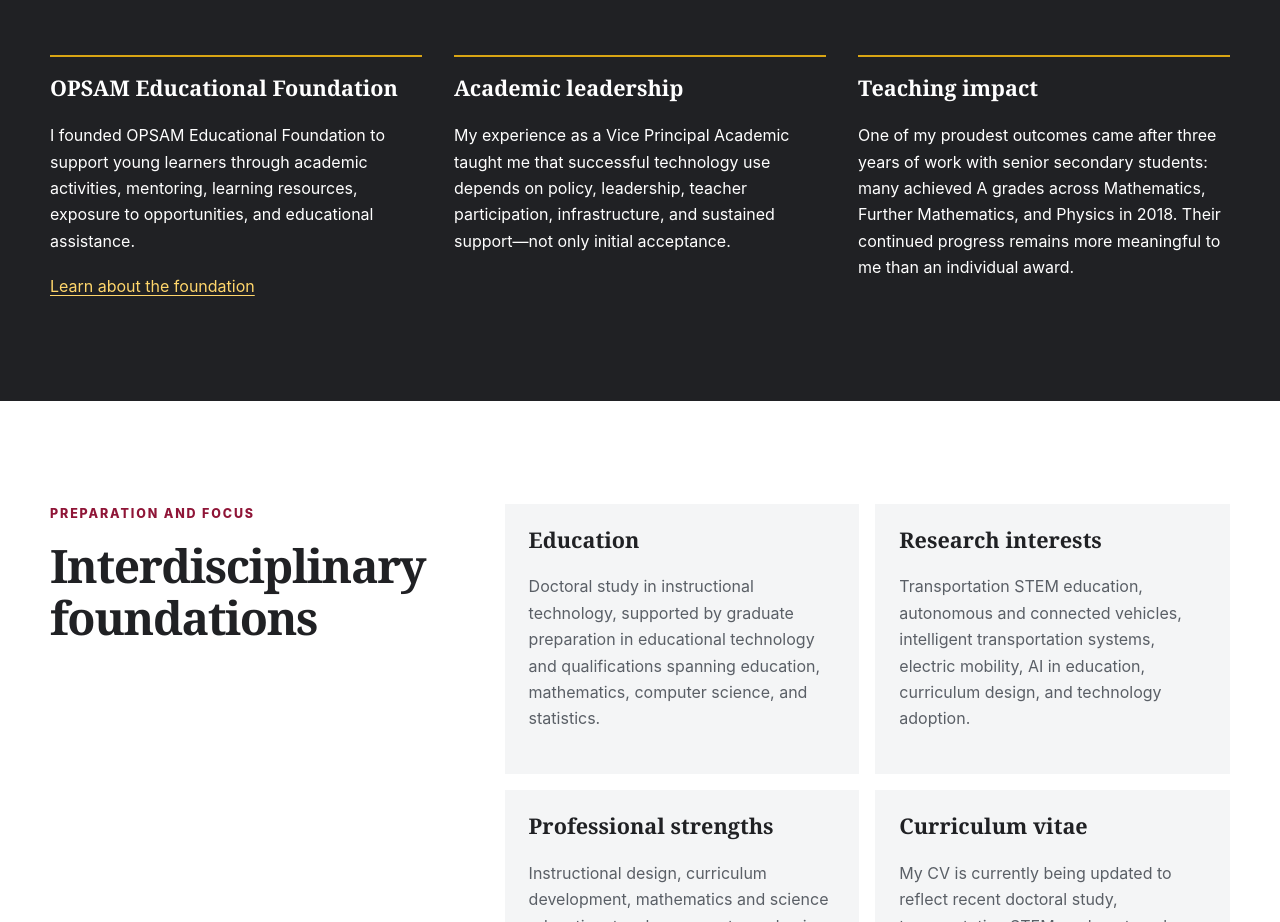
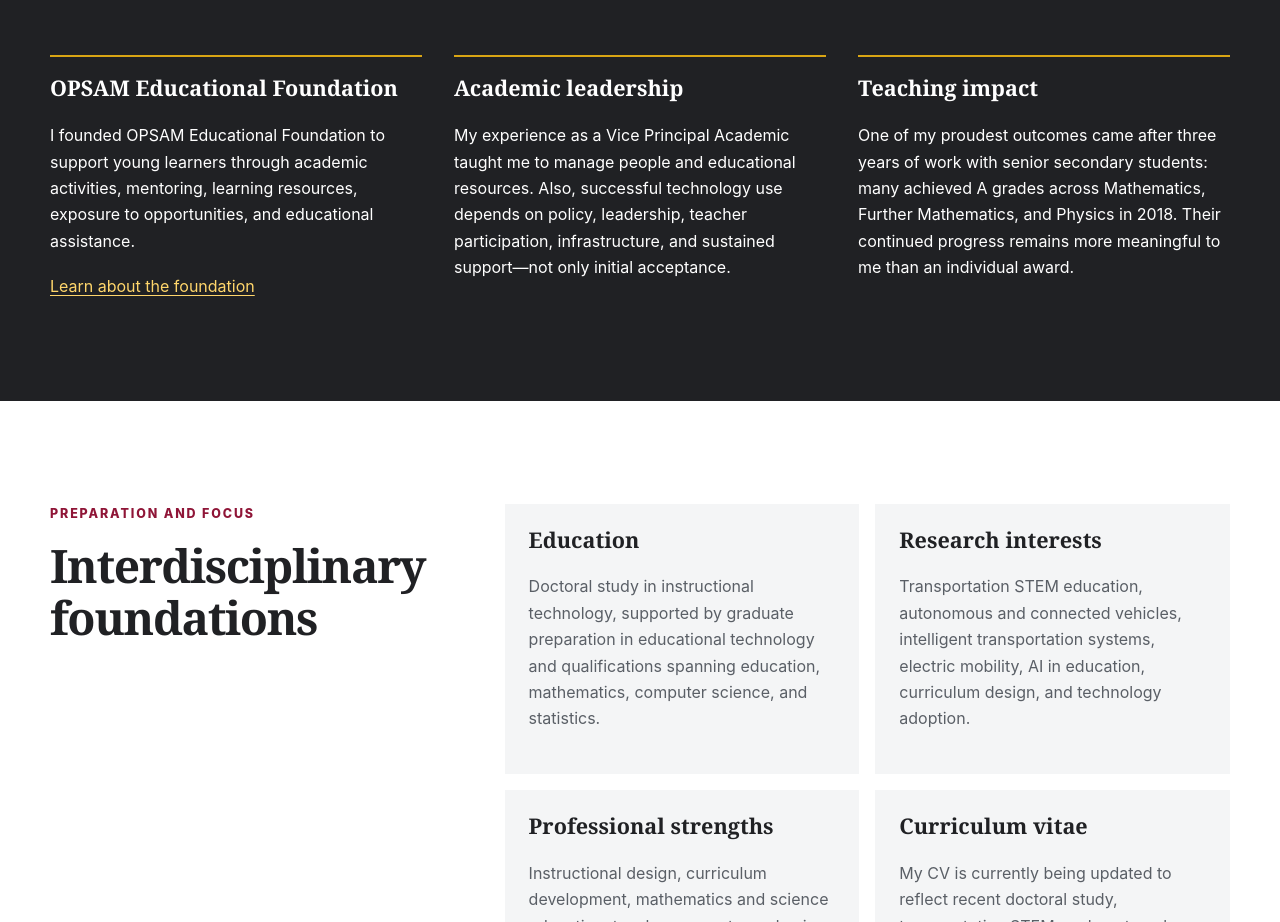
Before and after one commit to opsam9111/Samuel-Olowolafe-Portfolio, a plain HTML site: page index.html in a window 1280 px wide. Shown: the part 5580-6502 px from the top of the page. Drawn offline with Linux system fonts and the light colour scheme.

Commit message:
Update index.html

```diff
--- a/index.html
+++ b/index.html
@@ -163,7 +163,7 @@
         </article>
         <article>
           <h3>Academic leadership</h3>
-          <p>My experience as a Vice Principal Academic taught me that successful technology use depends on policy, leadership, teacher participation, infrastructure, and sustained support—not only initial acceptance.</p>
+          <p>My experience as a Vice Principal Academic taught me to manage people and educational resources. Also, successful technology use depends on policy, leadership, teacher participation, infrastructure, and sustained support—not only initial acceptance.</p>
         </article>
         <article>
           <h3>Teaching impact</h3>
```
